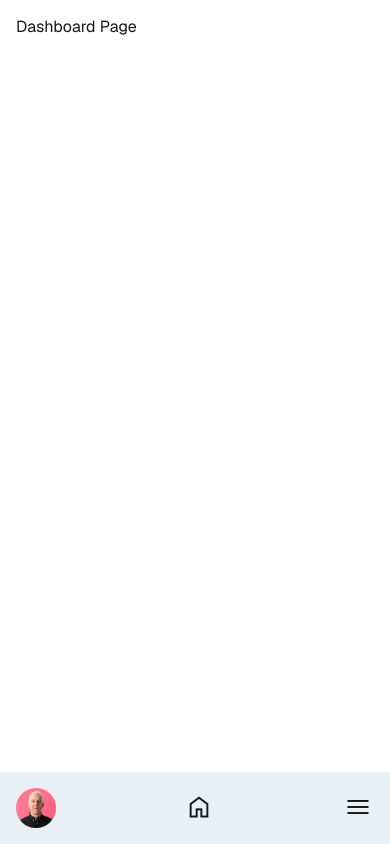
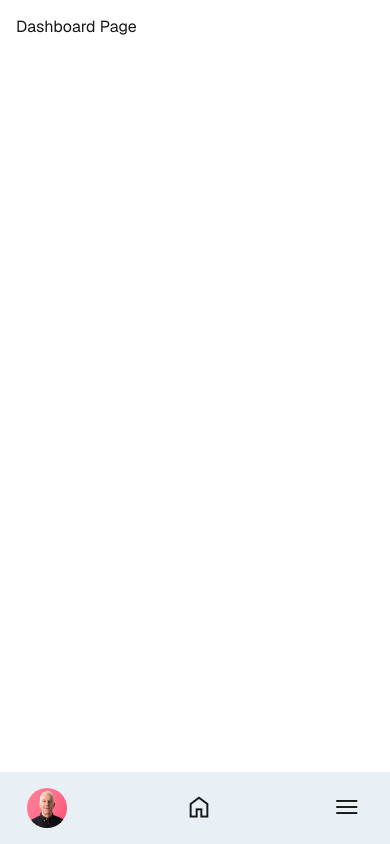
Before and after one commit to peterkoopman/entertainer, a Next.js app: page /dashboard in a window 390 px wide. Built offline with nearby package versions, Linux system fonts and the light colour scheme.

Commit message:
positioned user popup on mobile

```diff
--- a/src/components/MobileFooter/MobileFooter.module.css
+++ b/src/components/MobileFooter/MobileFooter.module.css
@@ -7,7 +7,7 @@
   left: 0;
   right: 0;
   background: var(--light-blue);
-  padding: 1rem;
+  padding: 1rem 1.7rem;
 }
 
 @media screen and (min-width: 45rem) {
--- a/src/components/Sidebar/SidebarUserPopup/SidebarUserPopup.module.css
+++ b/src/components/Sidebar/SidebarUserPopup/SidebarUserPopup.module.css
@@ -1,6 +1,7 @@
 .popup {
   position: fixed;
   bottom: 75px;
+  left: 0.7rem;
   opacity: 0;
   transform: translateY(1rem);
   transition: opacity 0.3s ease-out,
@@ -47,3 +48,9 @@
   font-size: 24px;
   font-weight: 100;
 }
+
+@media screen and (min-width: 45rem) {
+  .popup {
+    left: 1rem;
+  }
+}
```
